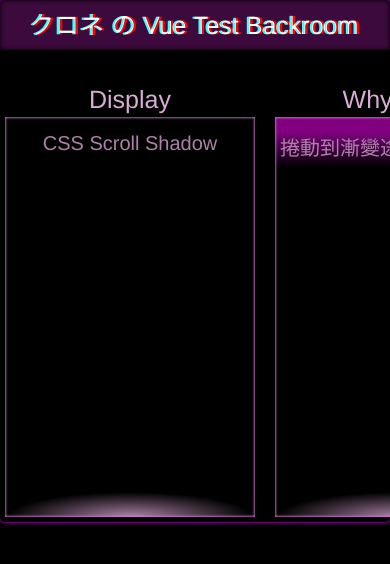
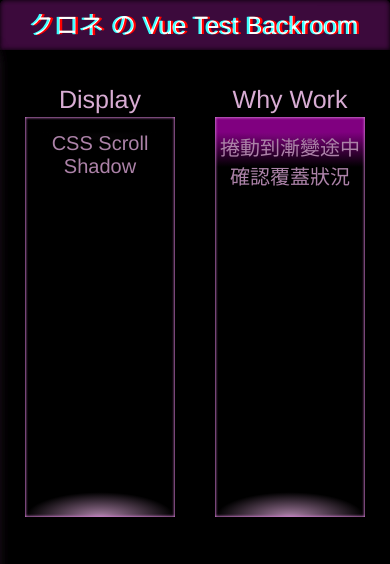
Before and after one commit to mitetsu-kurone/kurone, a Vue app: page /#/effect/scrollShadow in a window 390 px wide. Shown: the top 564 px of the page. Built offline with nearby package versions, Linux system fonts and the light colour scheme.

Commit message:
[change]fix mobile display

```diff
--- a/src/App.vue
+++ b/src/App.vue
@@ -128,6 +128,7 @@ export default {
     return {
       preventItem: {
         "list move-mode": true,
+        "table-item": true,
         fail: true,
         none: true,
         done: true
@@ -142,7 +143,10 @@ export default {
   },
   methods: {
     touchStart(event) {
-      if (this.preventItem[event.target.className]) {
+      if (
+        event.target.tagName === "INPUT" ||
+        this.preventItem[event.target.className]
+      ) {
         return;
       }
       if (!this.mobileSideBar && event.touches[0].clientX > 100) {
@@ -151,13 +155,18 @@ export default {
       this.recordX = event.touches[0].clientX;
     },
     touchEnd(event) {
+      if (this.recordX === -1) {
+        return;
+      }
       const diff = event.changedTouches[0].clientX - this.recordX;
+
       if (!this.mobileSideBar && diff > 200) {
         this.mobileSideBar = true;
       }
       if (this.mobileSideBar && diff < -200) {
         this.mobileSideBar = false;
       }
+      this.recordX = -1;
     }
   }
 };
@@ -277,13 +286,18 @@ body {
 }
 
 // 不考慮PC600以下的狀況，這邊都當手機版
+// 當前呈現由於PC版同時存在height和min-height，手機板需要兩者覆蓋
 @media (max-width: 600px) {
   .home-outer-content {
-    height: auto;
     position: relative;
+    min-height: calc(100vh - 50px);
+    height: calc(100vh - 50px);
     .home-side-content {
+      min-height: calc(100vh - 50px);
+      height: calc(100vh - 50px);
       position: absolute;
       background: black;
+      box-shadow: 2px 2px 15px #653e64;
       z-index: 9999;
       left: -290px;
       transition: left 0.5s;
@@ -292,9 +306,9 @@ body {
       }
     }
     .home-inner-content {
+      min-height: calc(100vh - 60px);
+      height: calc(100vh - 60px);
       width: 100%;
-      min-height: auto;
-      height: auto;
     }
   }
   .top-button-bar {
@@ -305,8 +319,9 @@ body {
   #app {
     width: 100%;
     margin: 0;
-    min-height: auto;
-    height: auto;
+    height: 100vh;
+    min-height: 100vh;
+    border-radius: 0;
   }
 }
 </style>
--- a/src/components/Sidebar.vue
+++ b/src/components/Sidebar.vue
@@ -110,4 +110,9 @@ export default {
     }
   }
 }
+@media (max-width: 600px) {
+  .sidebar {
+    cursor: default;
+  }
+}
 </style>
--- a/src/views/Effect/ScrollShadow.vue
+++ b/src/views/Effect/ScrollShadow.vue
@@ -77,9 +77,9 @@
   }
   .content {
     height: 400px;
-    width: 250px;
+    width: 150px;
     .scroll-shadow {
-      width: 250px;
+      width: 150px;
     }
   }
 }
--- a/src/views/Home.vue
+++ b/src/views/Home.vue
@@ -182,7 +182,7 @@ export default {
       padding: 3px;
     }
     .content {
-      border-left: 1px dotted purple;
+      border-left: 1px solid purple;
       width: 150px;
       flex: 1 1 auto;
       padding: 3px;
--- a/src/views/Profile.vue
+++ b/src/views/Profile.vue
@@ -149,7 +149,7 @@ export default {
     display: flex;
     justify-content: center;
     align-items: center;
-    font-size: 25px;
+    font-size: 23px;
   }
 }
 .detail {
```
